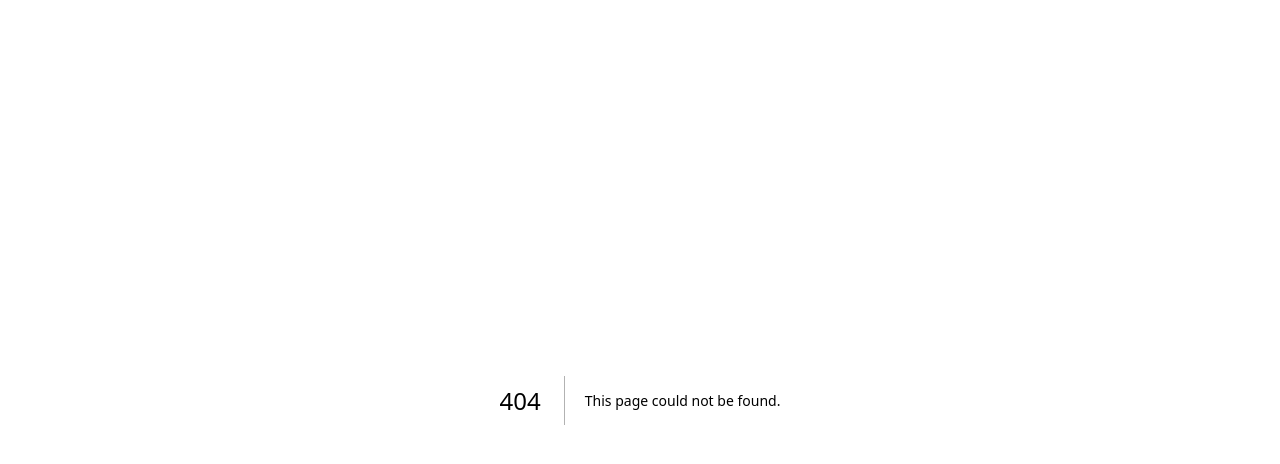
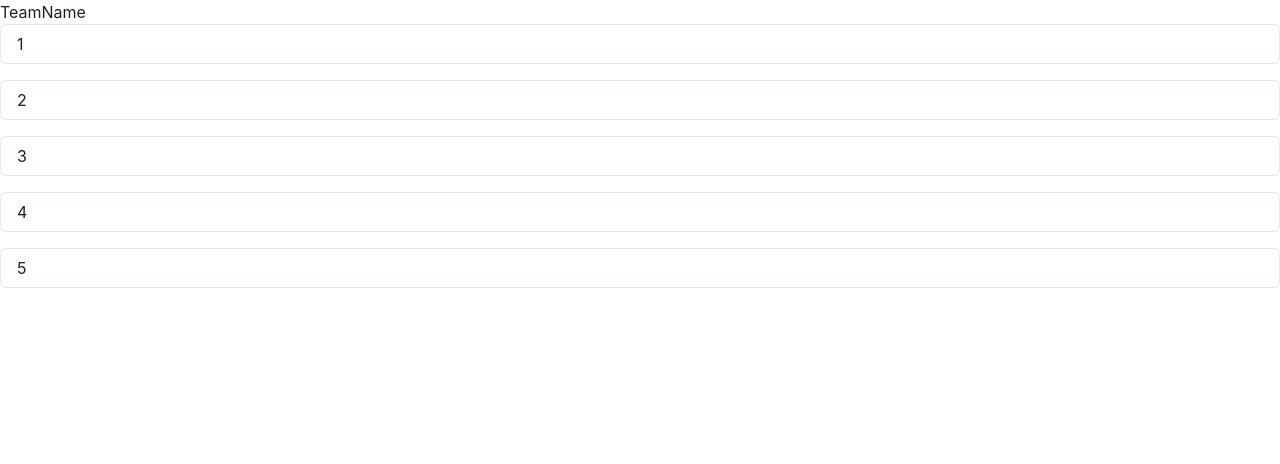
Before and after one commit to elijahmg/Pub-Quiz-App, a Next.js app: page /1/edit_overview in a window 1280 px wide. Before the commit this address had no page. Shown: the top 464 px of the page. Built offline with nearby package versions, Linux system fonts and the light colour scheme.

Commit message:
feat: edit overview page skeleton created

```diff
--- /dev/null
+++ b/pages/[gameId]/edit_overview/index.tsx
@@ -0,0 +1,55 @@
+import { Input, Stack, Text } from "@chakra-ui/react";
+import { ChangeEvent } from "react";
+
+const teamName = 'TeamName';
+const questions = [
+  {
+    number: 1,
+    answer: '1',
+  },
+  {
+    number: 2,
+    answer: '2',
+  },
+  {
+    number: 3,
+    answer: '3',
+  },
+  {
+    number: 4,
+    answer: '4',
+  },
+  {
+    number: 5,
+    answer: '5',
+  },
+];
+
+const handleChange = (e: ChangeEvent<HTMLInputElement>, index: number) => {
+  questions[index].answer = e.target.value;
+  console.log(questions);
+}
+
+function TeamName() {
+  return <Text>{teamName}</Text>;
+}
+
+function QuestionList() {
+  return <Stack spacing={4}>
+    {questions.map((question, index) => (
+      <Input
+        key={index}
+        placeholder="Enter the answer"
+        defaultValue={question.answer}
+        onChange={(e) => handleChange(e, index)}
+      />
+    ))}
+  </Stack>
+}
+
+export default function Page() {
+  return <div>
+    <TeamName/>
+    <QuestionList/>
+  </div>
+}
```
